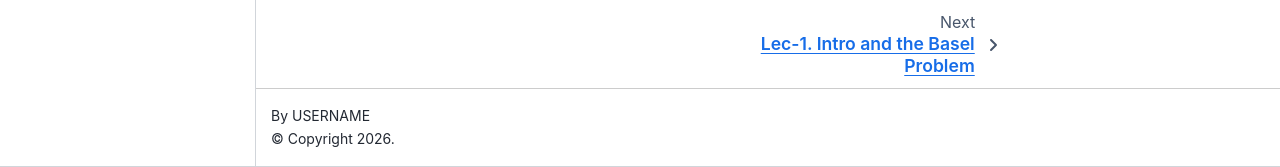
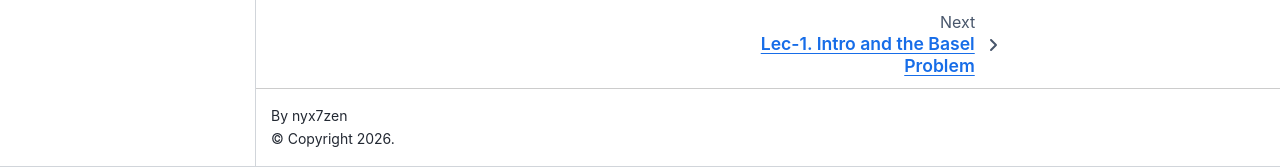
Before and after one commit to nyx7zen/zeta_explained_notes, a Jupyter Book: the page built from docs/contents/index.md, in a window 1280 px wide and 900 px high, scrolled down 4454 px. Shown: the part 733-900 px from the top of the window. Built offline with Jupyter Book 1.0.4 settings and Sphinx 7.4.7 and the Sphinx Book theme 1.1.4, drawn with Linux system fonts in a browser that asks for light colours.

Commit message:
chore: add repo info

```diff
--- a/docs/_config.yml
+++ b/docs/_config.yml
@@ -3,7 +3,7 @@
 # ============================================================
 
 title     : Zeta Explained Course Notes
-author    : USERNAME
+author    : nyx7zen
 copyright : "2026"
 logo      : ""
 
@@ -59,7 +59,7 @@
 # 저장소 설정
 # ============================================================
 repository:
-  url          : https://github.com/USERNAME/zeta_explained_notes
+  url          : https://github.com/nyx7zen/zeta_explained_notes
   path_to_book : docs
   branch       : main
 
```
